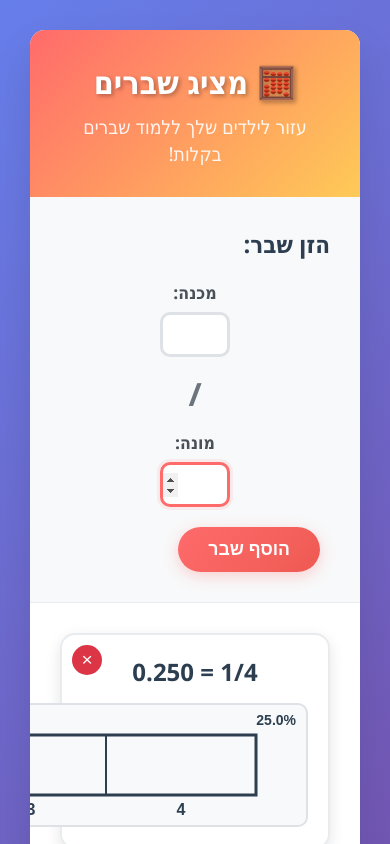
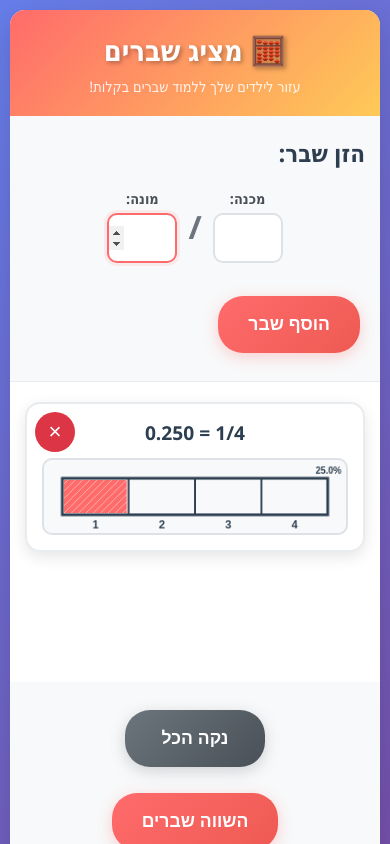
Before and after one commit to dannyshmueli/fractions-displayer, a plain HTML site: page index.html in a window 390 px wide. Both pictures are taken after a click on the button "הוסף שבר". Shown: the top 844 px of the page. Drawn offline with Linux system fonts and the light colour scheme.

Commit message:
Fix mobile fraction layout to display proper fractions - Keep numerator/denominator in same row on all devices - Display as proper fraction format like 1/4 instead of stacked - Improved spacing and sizing for mobile

```diff
--- a/script.js
+++ b/script.js
@@ -3,6 +3,7 @@ class FractionVisualizer {
         this.fractions = [];
         this.nextId = 1;
         this.initializeEventListeners();
+        this.initializeResizeHandler();
     }
 
     initializeEventListeners() {
@@ -71,12 +72,17 @@ class FractionVisualizer {
         fractionDiv.className = 'fraction-display new';
         fractionDiv.id = `fraction-${fraction.id}`;
 
+        // Calculate responsive canvas dimensions
+        const isMobile = window.innerWidth <= 768;
+        const canvasWidth = isMobile ? Math.min(350, window.innerWidth - 60) : 700;
+        const canvasHeight = isMobile ? 80 : 120;
+
         fractionDiv.innerHTML = `
             <button class="delete-btn" onclick="fractionVisualizer.deleteFraction(${fraction.id})">×</button>
             <div class="fraction-label">
                 ${fraction.numerator}/${fraction.denominator} = ${fraction.decimal.toFixed(3)}
             </div>
-            <canvas class="fraction-canvas" width="700" height="120"></canvas>
+            <canvas class="fraction-canvas" width="${canvasWidth}" height="${canvasHeight}"></canvas>
         `;
 
         container.appendChild(fractionDiv);
@@ -98,11 +104,13 @@ class FractionVisualizer {
         // Clear canvas
         ctx.clearRect(0, 0, width, height);
 
-        // Calculate dimensions
-        const barWidth = width - 100;
-        const barHeight = 60;
-        const barX = 50;
-        const barY = 30;
+        // Calculate responsive dimensions
+        const isMobile = width <= 350;
+        const margin = isMobile ? 20 : 50;
+        const barWidth = width - (margin * 2);
+        const barHeight = isMobile ? 40 : 60;
+        const barX = margin;
+        const barY = isMobile ? 20 : 30;
         const segmentWidth = barWidth / fraction.denominator;
 
         // Draw the complete bar outline
@@ -148,23 +156,28 @@ class FractionVisualizer {
             ctx.restore();
         }
 
-        // Add labels
+        // Add labels with responsive sizing
         ctx.fillStyle = '#2c3e50';
-        ctx.font = 'bold 16px Arial';
+        const labelFontSize = isMobile ? 12 : 16;
+        const percentageFontSize = isMobile ? 10 : 14;
+
+        ctx.font = `bold ${labelFontSize}px Arial`;
         ctx.textAlign = 'center';
 
-        // Label each segment
-        for (let i = 0; i < fraction.denominator; i++) {
-            const x = barX + (i * segmentWidth) + (segmentWidth / 2);
-            const text = `${i + 1}`;
-            ctx.fillText(text, x, barY + barHeight + 20);
+        // Label each segment (only if there's enough space)
+        if (segmentWidth >= 25) {
+            for (let i = 0; i < Math.min(fraction.denominator, 20); i++) {
+                const x = barX + (i * segmentWidth) + (segmentWidth / 2);
+                const text = `${i + 1}`;
+                ctx.fillText(text, x, barY + barHeight + (isMobile ? 15 : 20));
+            }
         }
 
         // Add fraction value text
-        ctx.font = 'bold 14px Arial';
+        ctx.font = `bold ${percentageFontSize}px Arial`;
         ctx.textAlign = 'right';
         const percentage = ((fraction.numerator / fraction.denominator) * 100).toFixed(1);
-        ctx.fillText(`${percentage}%`, width - 10, barY - 10);
+        ctx.fillText(`${percentage}%`, width - (isMobile ? 5 : 10), barY - (isMobile ? 5 : 10));
     }
 
     getFractionColor(decimal) {
@@ -215,21 +228,28 @@ class FractionVisualizer {
 
         let comparisonHTML = '<div style="font-size: 1.4rem; margin-bottom: 20px;"><strong>סדר השברים מהקטן לגדול:</strong></div>';
 
-        comparisonHTML += '<div style="display: flex; align-items: center; justify-content: center; flex-wrap: wrap; gap: 15px;">';
+        const isMobile = window.innerWidth <= 768;
+        const cardStyle = isMobile ?
+            'background: ${color}; color: white; padding: 12px; border-radius: 8px; text-align: center; min-width: 90px; box-shadow: 0 4px 8px rgba(0,0,0,0.2); margin: 5px;' :
+            'background: ${color}; color: white; padding: 15px; border-radius: 10px; text-align: center; min-width: 120px; box-shadow: 0 4px 8px rgba(0,0,0,0.2);';
+
+        comparisonHTML += `<div style="display: flex; align-items: center; justify-content: center; flex-wrap: wrap; gap: ${isMobile ? '8px' : '15px'};">`;
 
         sortedFractions.forEach((fraction, index) => {
             const percentage = ((fraction.numerator / fraction.denominator) * 100).toFixed(1);
             const color = this.getFractionColor(fraction.decimal);
+            const fontSize = isMobile ? '1.1rem' : '1.3rem';
+            const smallFontSize = isMobile ? '0.8rem' : '0.9rem';
 
             comparisonHTML += `
-                <div style="background: ${color}; color: white; padding: 15px; border-radius: 10px; text-align: center; min-width: 120px; box-shadow: 0 4px 8px rgba(0,0,0,0.2);">
-                    <div style="font-size: 1.3rem; font-weight: bold;">${fraction.numerator}/${fraction.denominator}</div>
-                    <div style="font-size: 0.9rem; opacity: 0.9;">${percentage}%</div>
+                <div style="${cardStyle.replace('${color}', color)}">
+                    <div style="font-size: ${fontSize}; font-weight: bold;">${fraction.numerator}/${fraction.denominator}</div>
+                    <div style="font-size: ${smallFontSize}; opacity: 0.9;">${percentage}%</div>
                 </div>
             `;
 
             if (index < sortedFractions.length - 1) {
-                comparisonHTML += '<div style="font-size: 2rem; color: #6c757d;">❮</div>';
+                comparisonHTML += `<div style="font-size: ${isMobile ? '1.5rem' : '2rem'}; color: #6c757d;">❮</div>`;
             }
         });
 
@@ -247,6 +267,32 @@ class FractionVisualizer {
         `;
 
         document.getElementById('comparisonResult').innerHTML = comparisonHTML;
+    }
+
+    initializeResizeHandler() {
+        let resizeTimeout;
+        window.addEventListener('resize', () => {
+            clearTimeout(resizeTimeout);
+            resizeTimeout = setTimeout(() => {
+                this.redrawAllFractions();
+            }, 250);
+        });
+    }
+
+    redrawAllFractions() {
+        this.fractions.forEach(fraction => {
+            const fractionElement = document.getElementById(`fraction-${fraction.id}`);
+            if (fractionElement) {
+                const canvas = fractionElement.querySelector('canvas');
+                const isMobile = window.innerWidth <= 768;
+                const newWidth = isMobile ? Math.min(350, window.innerWidth - 60) : 700;
+                const newHeight = isMobile ? 80 : 120;
+
+                canvas.width = newWidth;
+                canvas.height = newHeight;
+                this.drawFraction(canvas, fraction);
+            }
+        });
     }
 }
 
--- a/style.css
+++ b/style.css
@@ -110,6 +110,8 @@ header p {
     cursor: pointer;
     transition: all 0.3s ease;
     margin: 0 10px;
+    touch-action: manipulation;
+    -webkit-tap-highlight-color: transparent;
 }
 
 .btn-primary {
@@ -192,6 +194,8 @@ header p {
     left: 10px;
     font-size: 1.2rem;
     transition: all 0.3s ease;
+    touch-action: manipulation;
+    -webkit-tap-highlight-color: transparent;
 }
 
 .delete-btn:hover {
@@ -235,28 +239,162 @@ header p {
 
 /* Responsive Design */
 @media (max-width: 768px) {
+    body {
+        padding: 10px;
+    }
+
     .container {
-        margin: 10px;
+        margin: 0;
         border-radius: 15px;
+        box-shadow: 0 10px 30px rgba(0, 0, 0, 0.15);
+    }
+
+    header {
+        padding: 20px 15px;
     }
 
     header h1 {
         font-size: 2rem;
+        margin-bottom: 8px;
+    }
+
+    header p {
+        font-size: 1rem;
+    }
+
+    .input-section, .visualization-section, .comparison-section, .controls {
+        padding: 20px 15px;
     }
 
     .fraction-form {
-        flex-direction: column;
-        gap: 15px;
+        flex-direction: row;
+        justify-content: center;
+        gap: 8px;
+        margin-bottom: 25px;
+        flex-wrap: nowrap;
+    }
+
+    .fraction-line {
+        font-size: 2.5rem;
+        margin: 0 5px;
+    }
+
+    .input-group {
+        gap: 5px;
+    }
+
+    .input-group label {
+        font-size: 0.9rem;
+    }
+
+    .input-group input {
+        width: 65px;
+        height: 50px;
+        font-size: 1.4rem;
+        border-width: 2px;
+    }
+
+    .btn-primary, .btn-secondary {
+        padding: 15px 25px;
+        font-size: 1rem;
+        margin: 5px;
+        min-width: 120px;
+    }
+
+    .fraction-display {
+        padding: 15px;
+        margin: 0 5px;
+    }
+
+    .fraction-label {
+        font-size: 1.3rem;
+        margin-bottom: 12px;
+    }
+
+    .fraction-canvas {
+        width: 100%;
+        max-width: 100%;
+        height: auto;
+    }
+
+    .delete-btn {
+        width: 35px;
+        height: 35px;
+        font-size: 1.3rem;
+        top: 8px;
+        left: 8px;
+    }
+
+    #comparisonResult {
+        font-size: 1rem;
+        padding: 15px;
+    }
+
+    .footer {
+        padding: 15px;
+    }
+
+    .footer-content p {
+        font-size: 0.8rem;
+        margin: 3px 0;
+    }
+}
+
+/* Extra small devices (phones, 320px and down) */
+@media (max-width: 480px) {
+    header h1 {
+        font-size: 1.8rem;
+    }
+
+    header p {
+        font-size: 0.9rem;
+    }
+
+    .fraction-form {
+        flex-direction: row;
+        gap: 8px;
+        align-items: center;
+        justify-content: center;
+        flex-wrap: nowrap;
     }
 
     .fraction-line {
         font-size: 2rem;
+        margin: 0 3px;
     }
 
     .input-group input {
         width: 70px;
-        height: 45px;
+        height: 50px;
         font-size: 1.3rem;
+    }
+
+    .input-group label {
+        font-size: 0.9rem;
+    }
+
+    .btn-primary, .btn-secondary {
+        padding: 18px 30px;
+        font-size: 1.1rem;
+        min-width: 140px;
+        margin: 8px 5px;
+    }
+
+    .controls {
+        display: flex;
+        flex-direction: column;
+        align-items: center;
+        gap: 10px;
+    }
+
+    .fraction-label {
+        font-size: 1.2rem;
+    }
+
+    .delete-btn {
+        width: 40px;
+        height: 40px;
+        font-size: 1.4rem;
     }
 }
 
```
